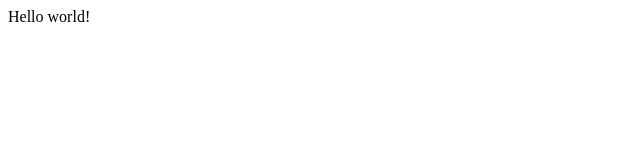
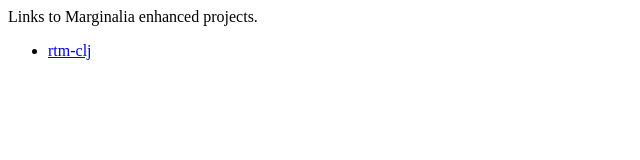
Before and after one commit to NeillAlexander/neillalexander.github.com, a plain HTML site: page index.html in a window 1280 px wide. Shown: the whole page, without its empty margins (0-640 px from the left). Drawn offline with Linux system fonts and the light colour scheme.

Commit message:
Updated index

```diff
--- a/index.html
+++ b/index.html
@@ -1,3 +1,6 @@
 <html>
-Hello world!
+Links to Marginalia enhanced projects.
+<ul>
+<li><a href="rtm-clj">rtm-clj</rtm-clj></li>
+</ul>
 </html>
```
